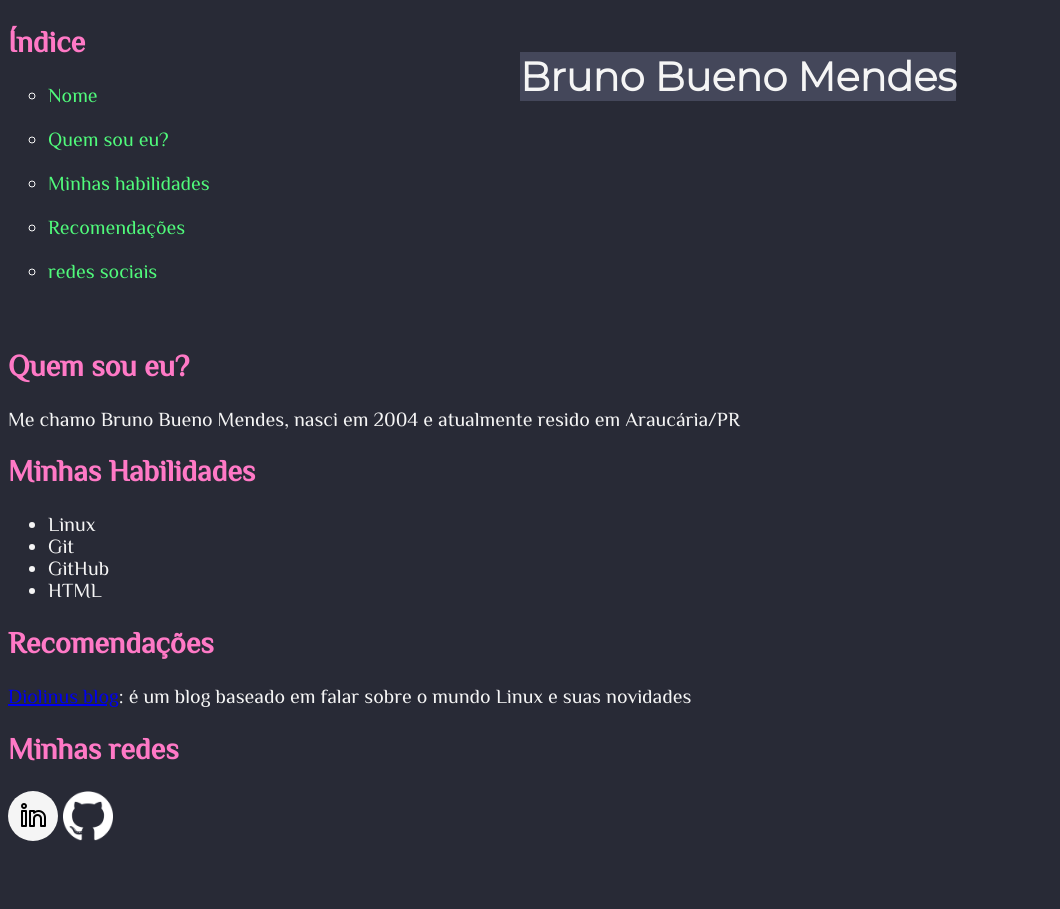
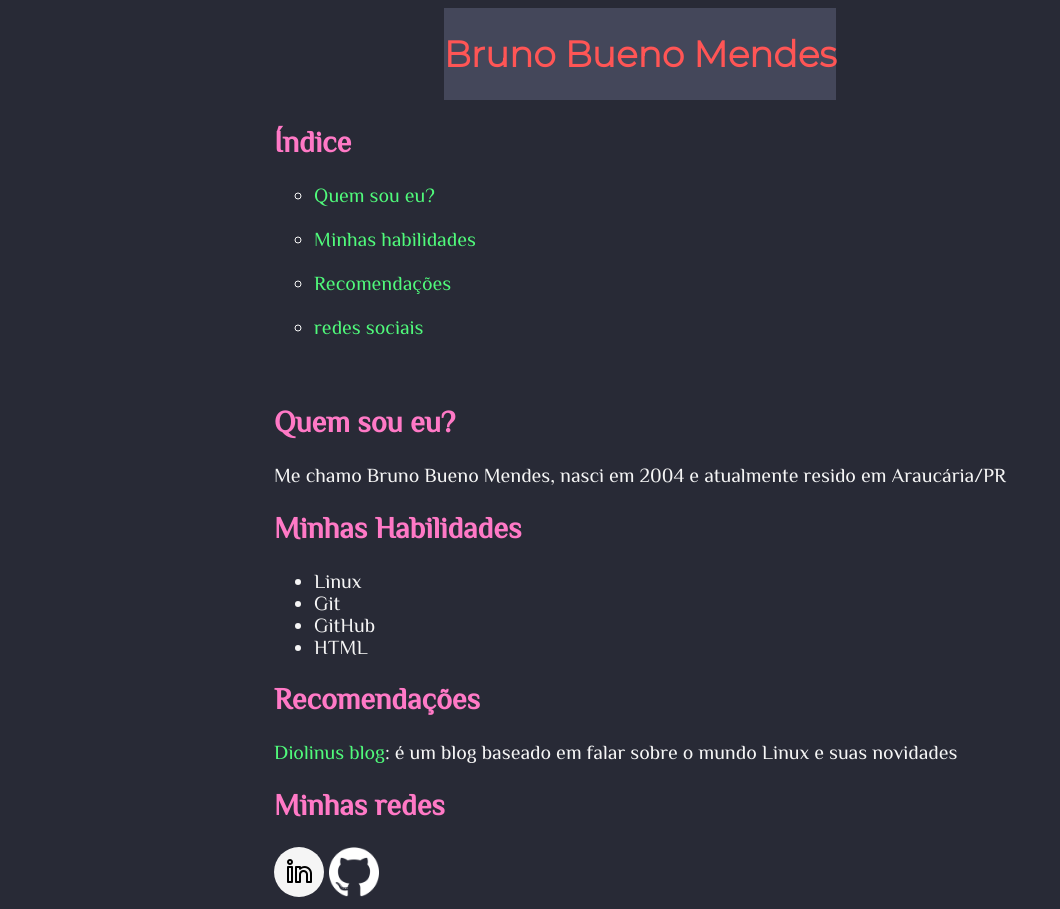
Before and after one commit to Brunobmendes/Brunobmendes.github.io, a plain HTML site: page index.html in a window 1280 px wide. Shown: the whole page, without its empty margins (0-1060 px from the left). Before the commit the page ends 853 px from the top, so only its background shows below. Drawn offline with Linux system fonts and the light colour scheme.

Commit message:
no photo portfolio version (beta)

```diff
--- a/index.html
+++ b/index.html
@@ -12,18 +12,17 @@
 
 </head>
 <body>
+    <div id="nome">
+        <h1 >Bruno Bueno Mendes</h1>
+        <!--<img class = "bruno-photo" src="images/my-photo.jpeg"
+        alt="pessoa do sexo masculino com cabelo liso loiro platinado, sentado no banco de uma praça"
+        width="100 px"
+        /-->
+    </div>
     <div id="master-box">
-    <h1 id = "nome-e-foto">Bruno Bueno Mendes</h1>
-    <!--<img class = "bruno-photo" src="images/my-photo.jpeg"
-    alt="pessoa do sexo masculino com cabelo liso loiro platinado, sentado no banco de uma praça"
-    width="100 px"
-    /-->
-
     <div id = "indice">
     <h2>Índice</h2>
     <ul class="indice-list">
-    <li><a class= "indice-links" href= #nome-e-foto>Nome</a></li>
-    <br>
     <li><a class= "indice-links" href=#quem-sou-eu>Quem sou eu?</a></li>
     <br>
     <li><a class= "indice-links" href=#minhas-habilidades>Minhas habilidades</a></li>
@@ -47,9 +46,11 @@
     </ul>
 
     <h2 id="recomendacoes"><strong>Recomendações</strong></h2>
-    <p>
-        <a href="https://diolinux.com.br/" target="_blank">Diolinus blog</a>: é um blog baseado em falar sobre o mundo Linux e suas novidades
-    </p>
+
+        <p>
+            <a id="diolinux-link" href="https://diolinux.com.br/" target="_blank">Diolinus blog</a>: é um blog baseado em falar sobre o mundo Linux e suas novidades
+        </p>
+
 
     <h2 id="minhas-redes">Minhas redes</h2>
     <a href="https://www.linkedin.com/in/bruno-bueno-mendes-4b3177239/" target="_blank"><img id= linkedin-icon src="icons/linkedin-icon-no-border.png" alt="icone do linkedin"></a>
--- a/style.css
+++ b/style.css
@@ -1,37 +1,57 @@
-body {
+body{
+    background-color: #282a36;
+    display: flex;
+    align-items: center;
+    flex-direction: column;
+    border-color: #44475a;
+    border-top: 3em;
+
+}
+#nome{
+    /*padding-top: 1.5em;
+    padding-right: 100%;
+    padding-left: 100%; */
+
+    background-color: #44475a;
+    color: #ff5555;
+    font-family: 'Montserrat', sans-serif;
+    font-size: 18px;
+}
+
+#master-box{
     background-color: #282a36;
     color: whitesmoke;
     font-size: 20px;
     font-family: 'Philosopher', sans-serif;
-}
-#master-box{
 
 
 }
 h2 {
-    color: #ff79c6
+    color: #ff79c6;
 }
 
-#nome-e-foto{
-    font-family: 'Montserrat', sans-serif;
-    background-color: #44475a;
-    margin-left: 40%;
-    margin-right: 2em;
-    position: fixed;
-    transform: 100%;
-}
+
 
 .indice-links {
     color: #50fa7b;
     text-decoration: none;
 }
 .indice-links:hover{
-    color: #50fa7b;
+    color: #1e642f;
     text-decoration: underline;
 }
 .indice-list{
     list-style-type: circle;
 }
+#diolinux-link{
+    color: #50fa7b;
+    text-decoration: none;
+}
+#diolinux-link:hover{
+    color: #1e642f;
+    text-decoration: underline;
+}
 
-
-#linkedin-icon{background-color: whitesmoke; border-radius: 80%;}
+#linkedin-icon{
+    background-color: whitesmoke; border-radius: 80%;
+}
```
